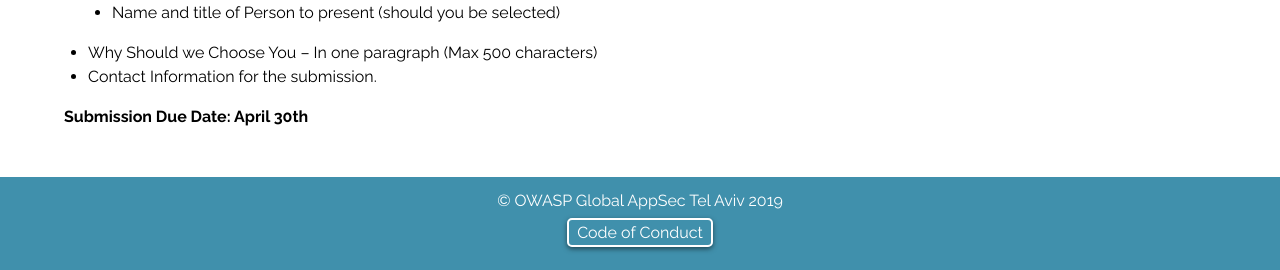
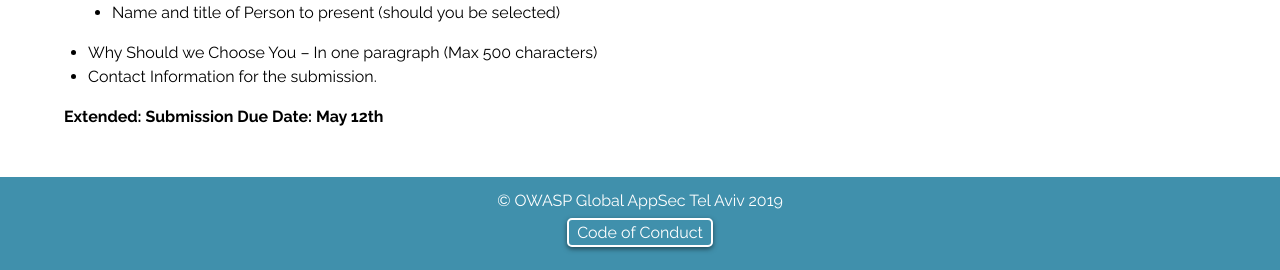
Before and after one commit to OWASP/AppSecTLV2019, a Jekyll site: the page built from program/innovation-fair.md, in a window 1280 px wide. Shown: the part 1160-1430 px from the top of the page. Built offline with Jekyll 4.4.1, drawn with Linux system fonts in a browser that asks for light colours.

Commit message:
Update innovation-fair.md

```diff
--- a/program/innovation-fair.md
+++ b/program/innovation-fair.md
@@ -33,4 +33,4 @@ Submission content should include the following data:
 * Why Should we Choose You – In one paragraph (Max 500 characters)
 * Contact Information for the submission.
 
-**Submission Due Date: April 30th**
+**Extended: Submission Due Date: May 12th**
```
